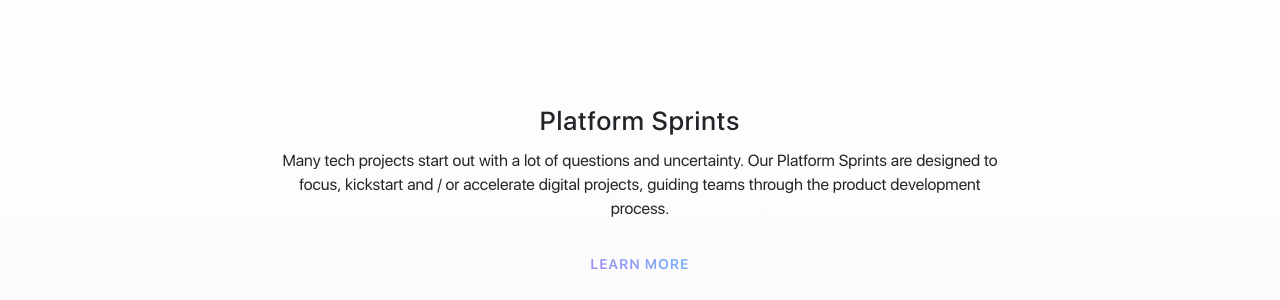
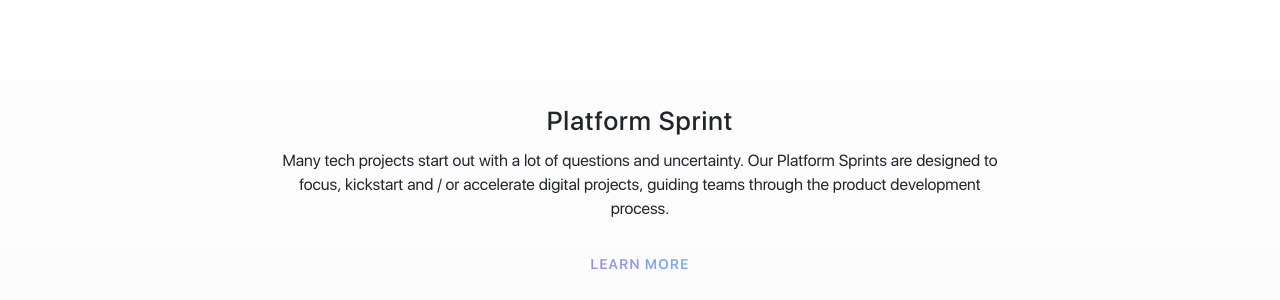
Before and after one commit to code-and-co/codeandcodotcom, a Jekyll site: the page built from consulting/platform-sprint/index.html, in a window 1280 px wide and 900 px high. Shown: the part 201-501 px from the top of the window. Built offline with Jekyll 4.4.1, drawn with Linux system fonts in a browser that asks for light colours; nearby versions of some CDN libraries.

```diff
--- a/consulting/digital-value-drivers/index.html
+++ b/consulting/digital-value-drivers/index.html
@@ -1,6 +1,6 @@
 ---
 layout: default
-title: 'Digital Value Drivers'
+title: 'Digital Value Drivers by code&co.'
 description: ''
 keywords: ''
 body_class: 'digital-value-page'
--- a/consulting/platform-sprint/index.html
+++ b/consulting/platform-sprint/index.html
@@ -1,6 +1,6 @@
 ---
 layout: default
-title: 'Platform Sprints'
+title: 'Platform Sprint by code&co.'
 description: ''
 keywords: ''
 body_class: 'platform-sprints-page'
@@ -9,7 +9,7 @@ body_class: 'platform-sprints-page'
 <section class="page-hero d-flex bg-light">
 	<div class="container d-flex flex-column w-100 justify-content-center align-items-center">
 		<div class="inner text-center">
-			<h1>Platform Sprints</h1>
+			<h1>Platform Sprint</h1>
 			<p>Many tech projects start out with a lot of questions and uncertainty. Our Platform Sprints are designed to focus, kickstart and / or accelerate digital projects, guiding teams through the product development process.</p>
 			<div class="btn-wrap">
 				<a class="btn btn-link smooth-anchor" href="#smooth-anchor" role="button">
--- a/consulting/technical-due-diligence/index.html
+++ b/consulting/technical-due-diligence/index.html
@@ -1,6 +1,6 @@
 ---
 layout: default
-title: 'code & co. – Technical & Product Due Diligence'
+title: 'Technical & Product Due Diligence by code&co.'
 description: ''
 keywords: ''
 body_class: 'tech-dd-page'
```
Also changed, not shown: 4 other files.
